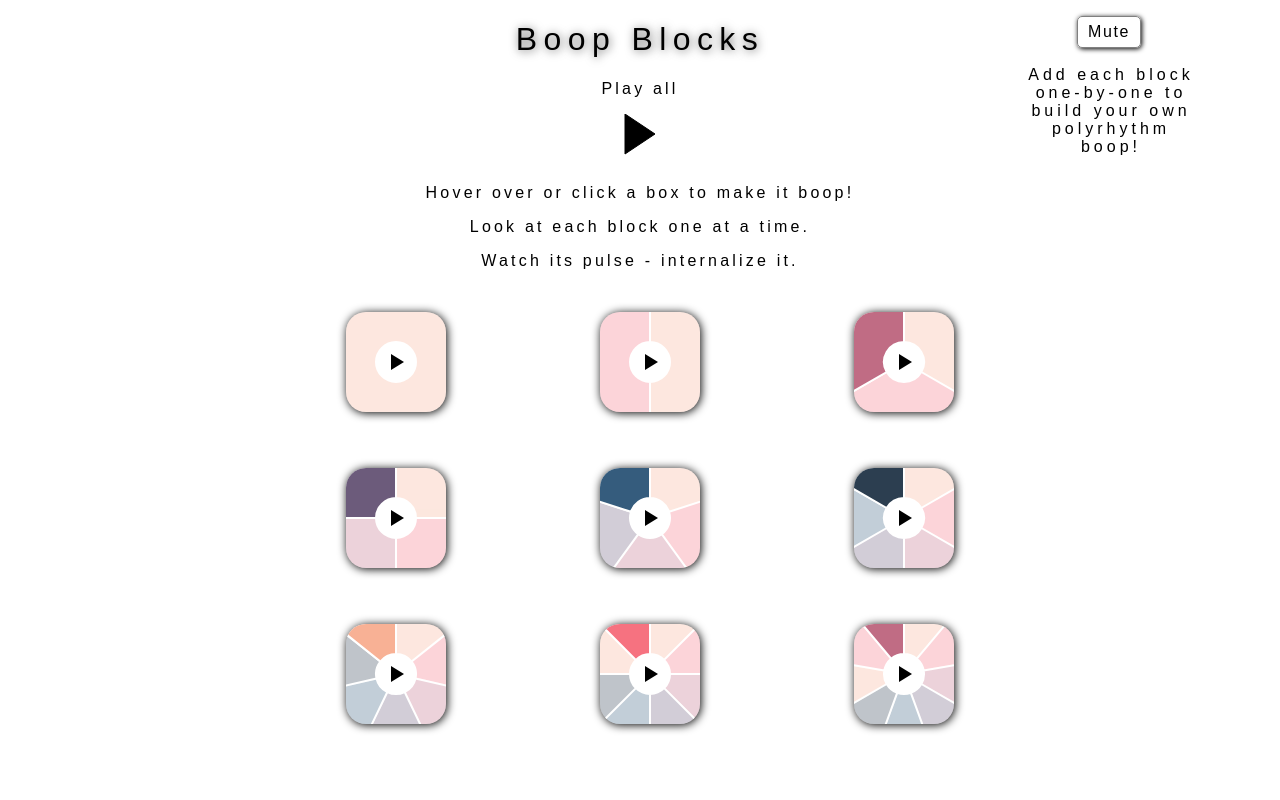
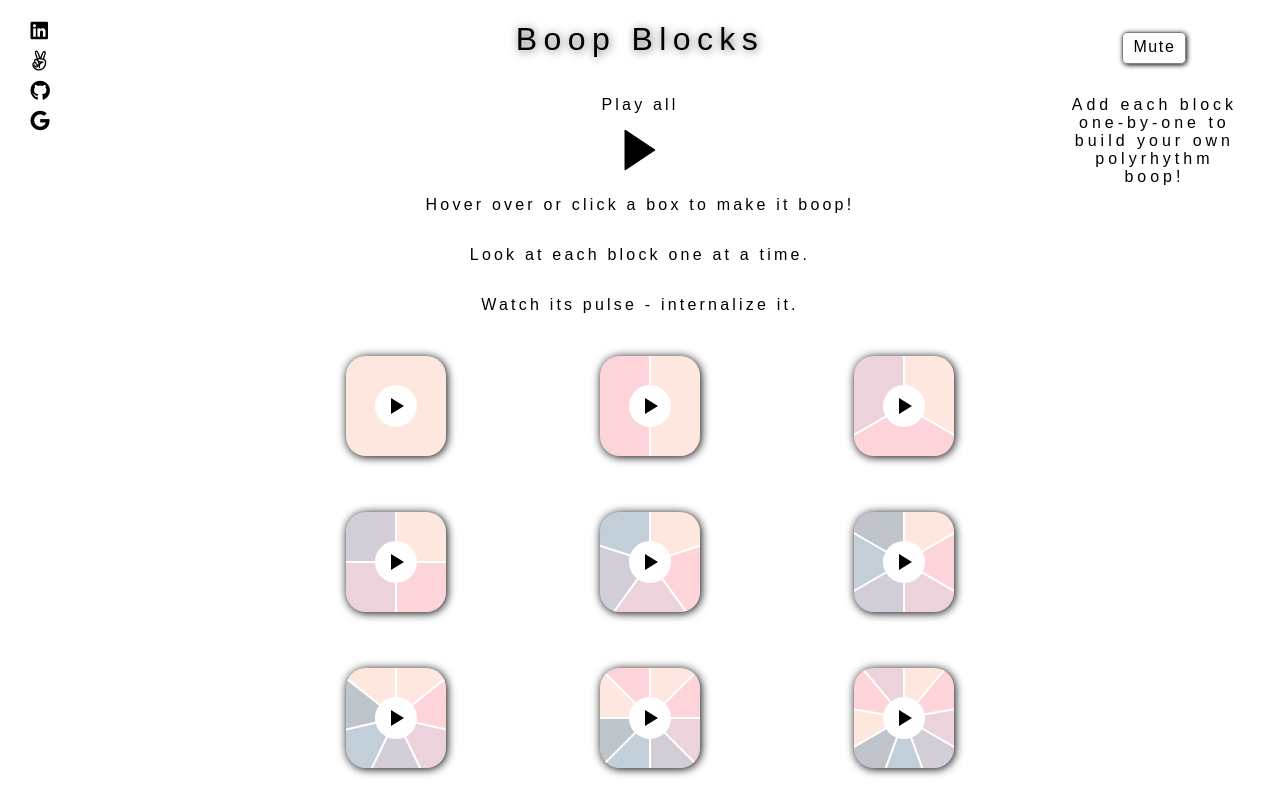
Before and after one commit to joannerd/boopblocks, a PHP site: page / in a window 1280 px wide. Run offline with PHP 8.4, Linux system fonts and the light colour scheme; some libraries are stand-ins or nearby versions.

Commit message:
Style social icons

```diff
--- a/index.html
+++ b/index.html
@@ -4,28 +4,29 @@
   <meta charset="UTF-8">
   <meta name="viewport" content="width=device-width, initial-scale=1.0">
   <meta http-equiv="X-UA-Compatible" content="ie=edge">
-  <link rel="stylesheet" href="./stylesheets/index.css" />
   <link rel='icon' href='favicon.ico' type='image/x-icon'/>
-
   <script src="./d3/d3.min.js"></script>
   <title>Boop Blocks</title>
+  <script src="https://kit.fontawesome.com/51da45b07a.js" crossorigin="anonymous"></script>
+  <link rel="stylesheet" href="./stylesheets/index.css" />
 </head>
 <body>
 
+  <div class="social-icons">
+    <a href="https://www.linkedin.com/in/xchenj/" class="fab fa-linkedin" target="_blank"
+      rel="noopener noreferrer"></a>
+    <a href="https://angel.co/xchenj" class="fab fa-angellist" target="_blank" rel="noopener noreferrer"></a>
+    <a href="https://github.com/junnac" class="fab fa-github" target="_blank" rel="noopener noreferrer"></a>
+    <a href="mailto:x.chenj@gmail.com" class="fab fa-google" target="_blank" rel="noopener noreferrer"></a>
+  </div>
+
+  <div class="boopblocks">
     <div class="keys">
       <h1>Boop Blocks</h1>
       <p>Play all</p>
       <svg height="50" width="50">
         <polygon id="master-play" points="40,20 10,40 10,0" style="fill:black;stroke:black;stroke-width:1" />
       </svg>
-    <p id="mute">Mute</p>
-    <p id="after-mute">
-      Add each block<br />
-      one-by-one to<br/>
-      build your own<br />
-      polyrhythm<br />
-      boop!
-    </p>
       <p>Hover over or click a box to make it boop!</p>
       <p>Look at each block one at a time.</p>
       <p>Watch its pulse - internalize it.</p>
@@ -42,6 +43,18 @@
       <div class="synth" id="synth8" data-frequency="261.63"></div>
       <div class="synth" id="synth9" data-frequency="523.25"></div>
     </div>
+  </div>
+
+  <div class="mute-box">
+    <p id="mute">Mute</p>
+    <p id="after-mute">
+      Add each block<br />
+      one-by-one to<br/>
+      build your own<br />
+      polyrhythm<br />
+      boop!
+    </p>
+  </div>
 
   <script src="./lib/synth.js"></script>
   <script src="./lib/soundwave.js"></script>
--- a/stylesheets/index.css
+++ b/stylesheets/index.css
@@ -3,6 +3,9 @@
   padding: 0;
   text-align: center;
   font-family: sans-serif;
+  display: flex;
+  justify-content: center;
+  align-items: flex-start;
 }
 
 body h1 {
@@ -14,20 +17,43 @@
   letter-spacing: 0.2em
 }
 
+.social-icons {
+  position: fixed;
+  top: 2%;
+  left: 2%;
+  display: flex;
+  flex-direction: column;
+  align-items: flex-start;
+  justify-content: left;
+}
+
+.fab {
+  color: black;
+  text-decoration: none;
+  transition: 0.3s;
+  font-size: 50px;
+  padding: 5px;
+}
+
+.fab:hover {
+  opacity: 0.3;
+  cursor: pointer;
+}
+
+.mute-box {
+  position: fixed;
+  top: 2%;
+  right: 2%;
+  display: flex;
+  flex-direction: column;
+}
+
 #mute {
   border-radius: 5px;
   align-self: center;
   padding: 5px 10px 5px 10px;
   height: 20px;
   border: 1px solid grey;
-  display: flex;
-  align-items: center;
-  justify-content: center;
-
-  position: absolute;
-  top: 0;
-  right: 75px;
-  margin-right: 5%;
   box-shadow: 1px 1px 5px black;
   letter-spacing: 0.1em
 }
@@ -39,12 +65,19 @@
 }
 
 #after-mute {
-  position: absolute;
-  top: 50px;
-  right: 5px;
-  margin-right: 5%;
   width: 200px;
   letter-spacing: 0.25em
+}
+
+.boopblocks {
+  flex-grow: 2;
+}
+
+.keys {
+  display: flex;
+  flex-direction: column;
+  align-items: center;
+  justify-content: center;
 }
 
 #synth-container {
@@ -85,3 +118,7 @@
   opacity: 0.5;
   cursor: pointer;
 }
+
+.fab {
+  font-size: 20px;
+}
```
Also changed, not shown: font-awesome-kit.js (added), lib/soundwave.js. Lines whose indentation alone changed are shown as unchanged.
